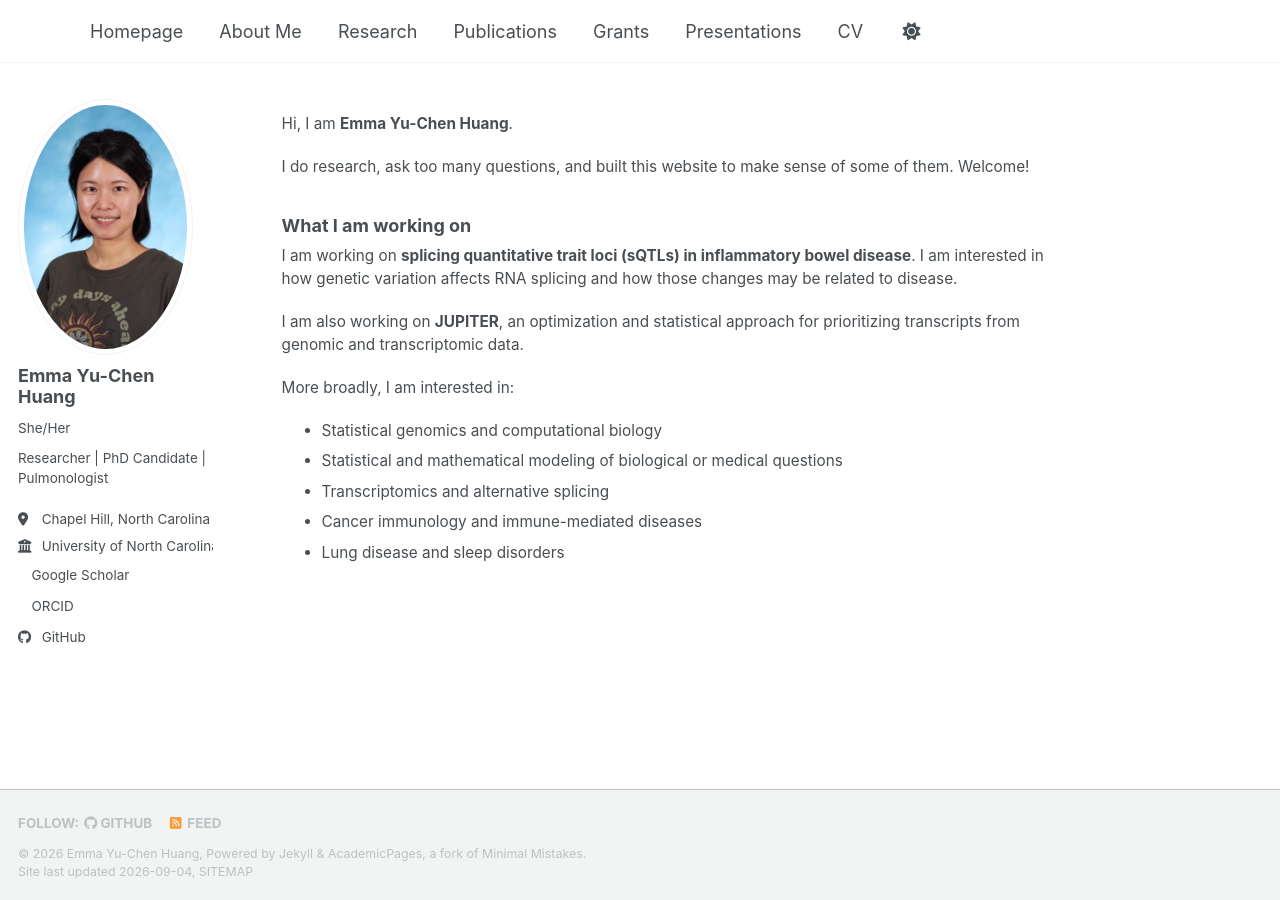
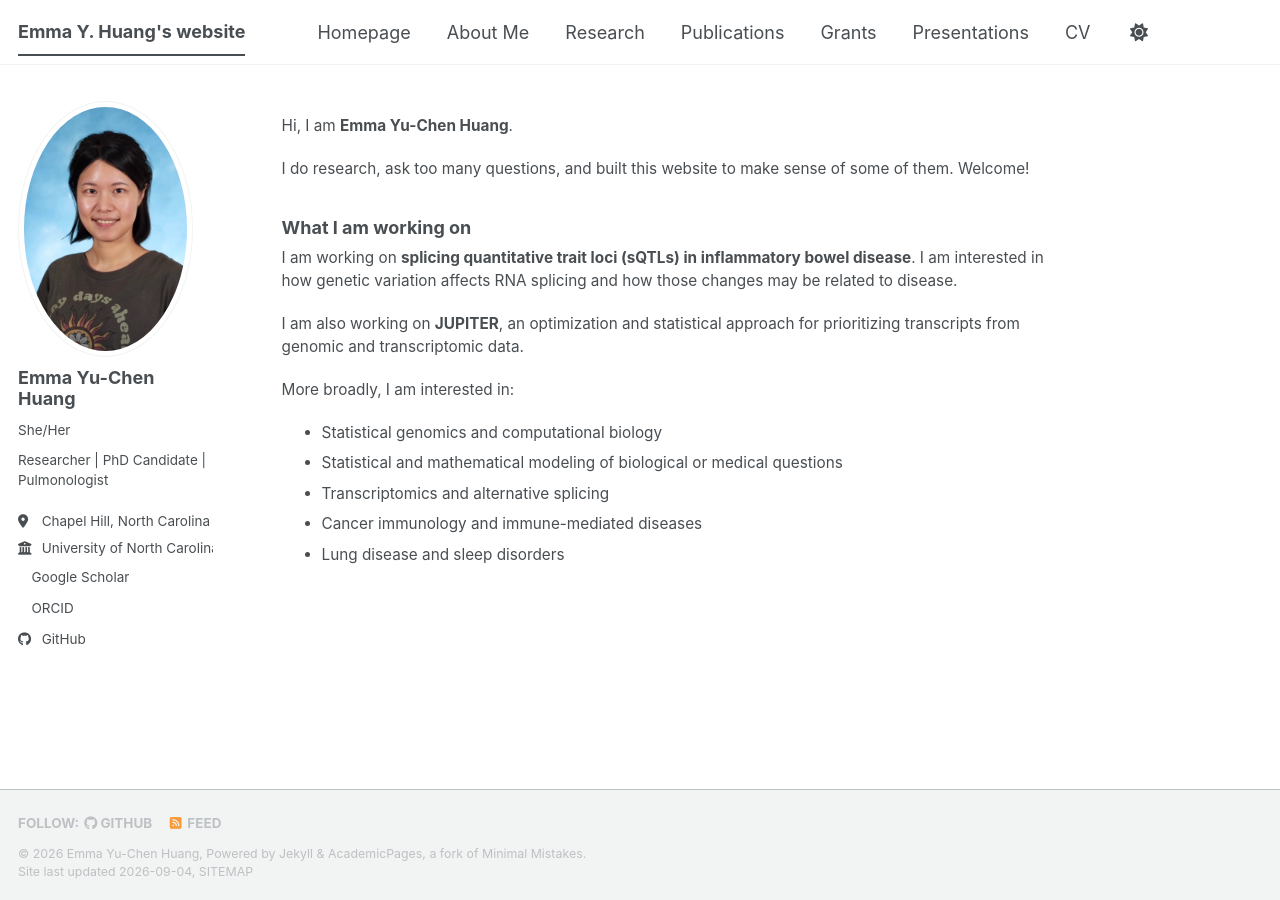
Before and after one commit to yuchen-hahaha/yuchen-hahaha.github.io, a Jekyll site: the page built from index.md, in a window 1280 px wide. Built offline with Jekyll 4.4.1, drawn with Linux system fonts in a browser that asks for light colours; a style sheet for code colours, icons or effects is not loaded.

Commit message:
Update title in _config.yml to 'Emma Y. Huang'

```diff
--- a/_config.yml
+++ b/_config.yml
@@ -10,7 +10,7 @@ site_theme               : "default" # The available themes options are "default
                                              # or if you already have some other page hosted on Github then use "https://[your GitHub username].github.io/[Your Repo Name]"
 baseurl                  : "" # the subpath of your site, e.g. "/blog"
 repository               : "academicpages/academicpages.github.io"
-title                    : ""
+title                    : "Emma Y. Huang's website"
 name                     : &name "Emma Yu-Chen Huang"
 description              : &description "Academic website of Emma Yu-Chen Huang"
 url                      : https://yuchen-hahaha.github.io
```
